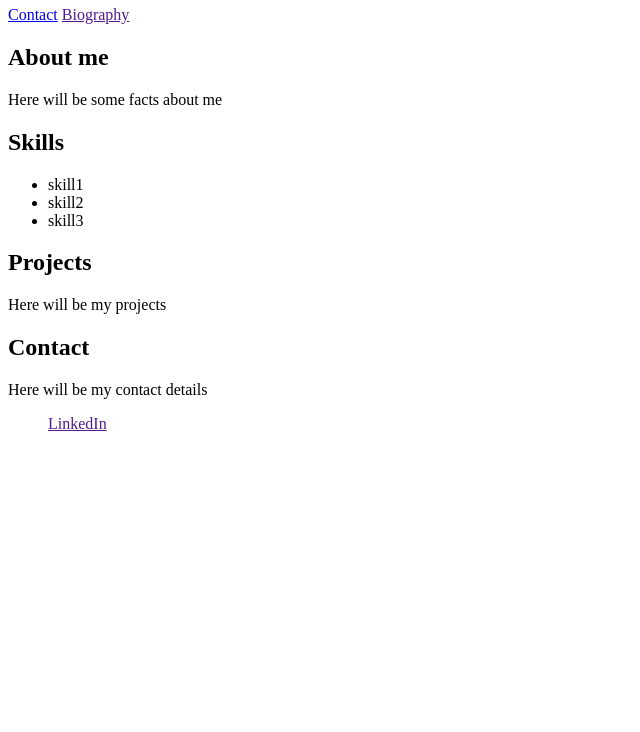
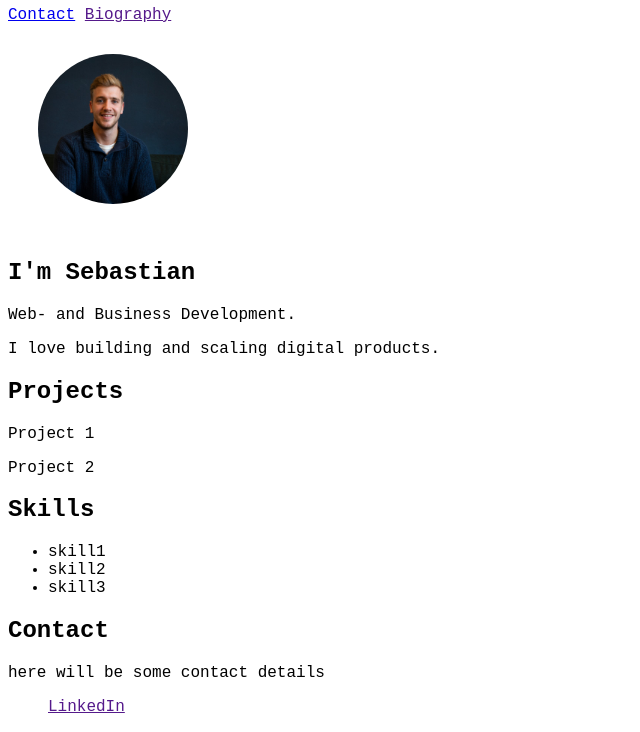
Before and after one commit to sebastianwel/personal-website, a plain HTML site: page index.html in a window 1280 px wide. Shown: the part 74-806 px from the top of the page, without its empty margins (0-640 px from the left). Drawn offline with Linux system fonts and the light colour scheme.

Commit message:
add styles.css and some visuals

```diff
--- a/css/styles.css
+++ b/css/styles.css
@@ -0,0 +1,25 @@
+* {
+    box-sizing: border-box;
+}
+
+
+body {
+    font-family: 'Courier New', Courier, monospace;
+}
+
+.picture-me {
+    border-radius: 50%;
+    height: 150px;
+    width: auto;
+    margin: 30px;
+}
+
+.heading-below-picture {
+    margin: 5px;
+}
+
+.web-developer{
+    display: inline-block;
+    position: relative;
+    animation: typing 2s steps(32) forwards;
+}
--- a/index.html
+++ b/index.html
@@ -4,45 +4,46 @@
     <meta charset="UTF-8" />
     <meta http-equiv="X-UA-Compatible" content="IE=edge" />
     <meta name="viewport" content="width=device-width, initial-scale=1.0" />
-    <title>Document</title>
+    <title>Sebastian Welzer</title>
   </head>
 <link rel="stylesheet" href="./css/styles.css">
 
   <body>
     <header>
-      <h1>Sebastian Welzer</h1>
+      <h1 class="header-name">Sebastian Welzer</h1>
       <nav>
         <a href="#contact">Contact</a>
         <a href="">Biography</a>
       </nav>
     </header>
         <main>
+            <img class="picture-me" src="./assets/Sebastian.jpeg" alt="That's me!">
         <section id="About-me">
-            <h2>About me</h2>
-            <p>
-                Here will be some facts about me
+            <h2>I'm Sebastian</h2>
+            <div>
+            <p class="p-strong">
+                Web- and Business Development.
             </p>
+            <p>I love building and scaling digital products.</p>
+        </div>
+        </section>
+        <section id="projects">
+            <h2>Projects</h2>
+            <p class="projects">Project 1</p>
+            <p class="projects">Project 2</p>
         </section>
         <sectiion id="skills">
             <h2>Skills</h2>
-            <ul>
+            <ul class="skills">
                 <li>skill1</li>
                 <li>skill2</li>
                 <li>skill3</li>
             </ul>
         </sectiion>
-        <section id="projects">
-            <h2>Projects</h2>
-            <p>
-                Here will be my projects
-            </p>
-        </section>
     </sectiion>
     <section id="Contact">
         <h2>Contact</h2>
-        <p>
-            Here will be my contact details
-        </p>
+        <p>here will be some contact details</p>
     </section>
         </main>
 <footer>
```
Also changed, not shown: assets/Sebastian.jpeg (added), 1 other file.
